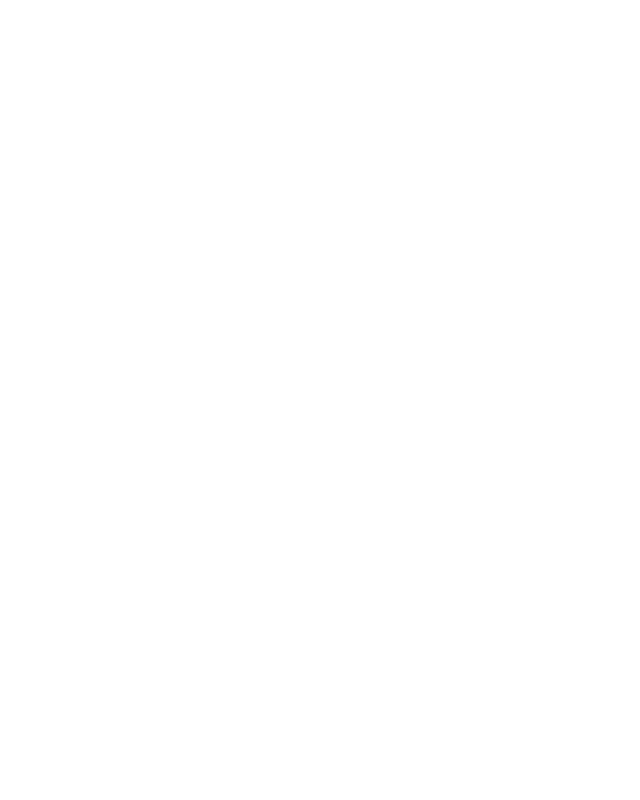
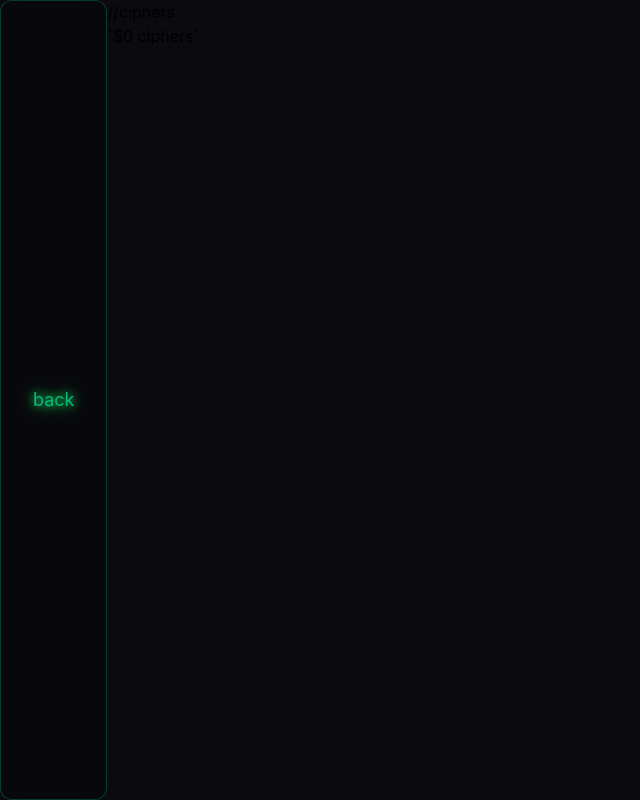
Before and after one commit to samobutniy-1/cipherLab, a React (Vite) app: page /ciphers in a window 1280 px wide. Before the commit this address had no page. Shown: the whole page, without its empty margins (0-640 px from the left). Built offline with nearby package versions, Linux system fonts and the light colour scheme.

Commit message:
feat: create Ciphers component

```diff
--- a/src/App.tsx
+++ b/src/App.tsx
@@ -1,5 +1,6 @@
+import { BrowserRouter, Routes, Route } from "react-router";
 import { HomePage } from "./components/homepage/HomePage";
-import { BrowserRouter, Routes, Route } from "react-router";
+import { Ciphers } from "./components/ciphers/Ciphers";
 
 function App() {
   return (
@@ -13,6 +14,7 @@
             </div>
           }
         />
+        <Route path="/ciphers" element={<Ciphers />}></Route>
       </Routes>
     </BrowserRouter>
   );
--- /dev/null
+++ b/src/components/ciphers/Ciphers.tsx
@@ -0,0 +1,26 @@
+import { Link } from "react-router";
+
+interface Cipher {
+  id: number;
+  name: string;
+  type: string;
+  level: "easy" | "medium" | "hard";
+  prewiewText: string;
+  encrypt: (text: string) => string;
+}
+
+export function Ciphers() {
+  const ciphers: Cipher[] = [];
+  return (
+    <div className="bg-[#0a0a0f] w-full h-full flex ">
+      <Link to="/" className="btn-matrix">
+        back
+      </Link>
+
+      <div>
+        <h2>//ciphers</h2>
+        <span>`${ciphers.length} ciphers`</span>
+      </div>
+    </div>
+  );
+}
```
